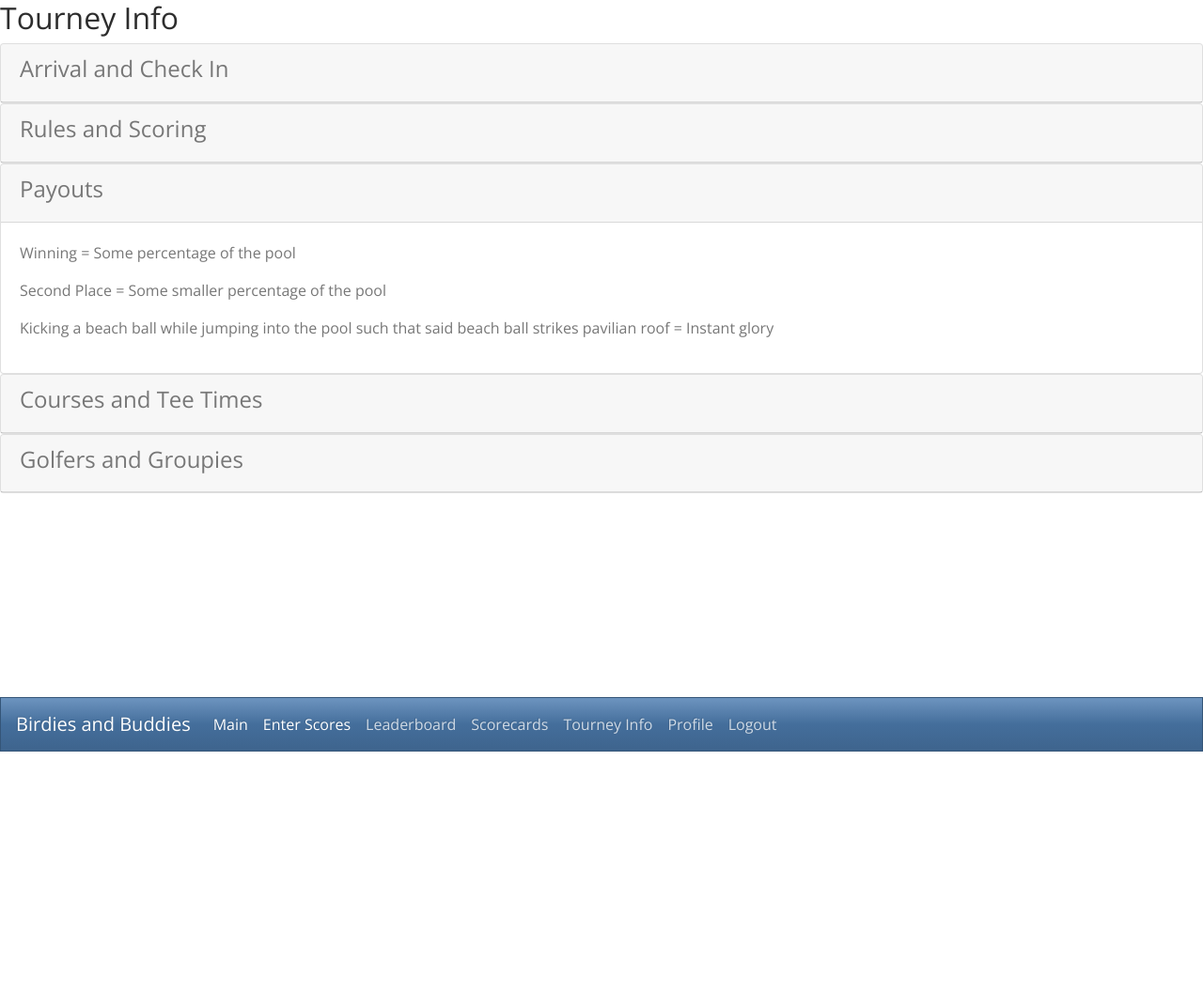
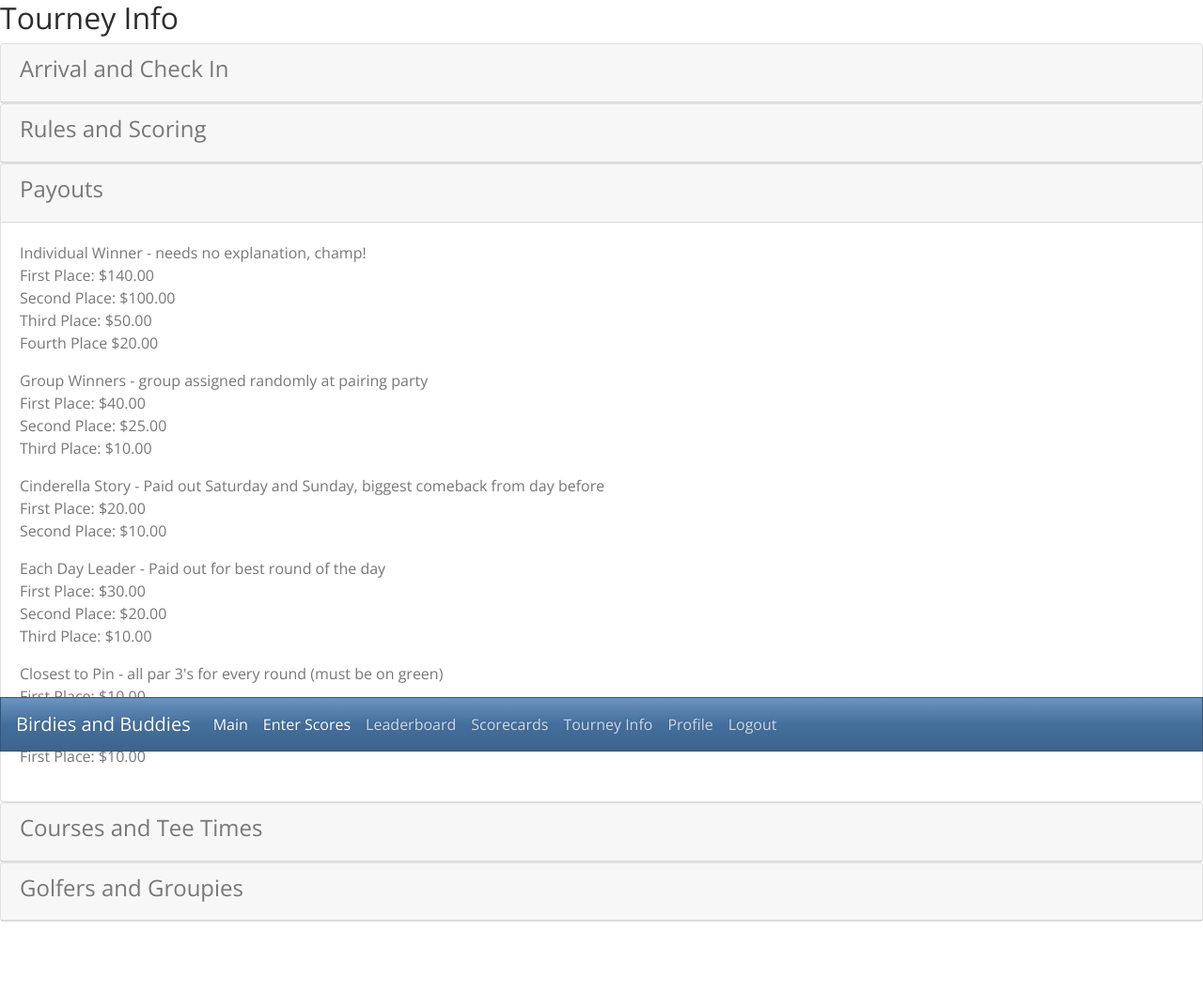
Before and after one commit to Rusty2089/birdiesandbuddies, a Django app: page /tourneyinfo/ in a window 1280 px wide, after a click on "Payouts". Shown: the top 1057 px of the page at 94% size. Before the commit the page ends 800 px from the top, so only its background shows below. Run offline with Django 3.2, Linux system fonts and the light colour scheme; the visitor is signed in with stand-in values (Sample User, id 1); some libraries are stand-ins or nearby versions.

Commit message:
updated scoring and computing raw score

```diff
--- a/buddies/settings.py
+++ b/buddies/settings.py
@@ -23,7 +23,7 @@ BASE_DIR = os.path.dirname(os.path.dirname(os.path.abspath(__file__)))
 SECRET_KEY = 'tqbkl5og8=*c_!f5cx&geu#n_rww#knrtpg7^ozp@qm)*@(d&d'
 
 # SECURITY WARNING: don't run with debug turned on in production!
-DEBUG = False
+DEBUG = True
 
 ALLOWED_HOSTS = [
 	'thawing-tor-67269.herokuapp.com',
--- a/tourney/templates/tourney/tourneyinfo.html
+++ b/tourney/templates/tourney/tourneyinfo.html
@@ -82,10 +82,31 @@
 
 		<div id="collapseThree" class="panel-collapse collapse" aria-labelledby="headingThree" data-parent="#accordion">
 			<div class="card-body">
-				<p>Winning = Some percentage of the pool</p>
-				<p>Second Place = Some smaller percentage of the pool</p>
-				<p>Kicking a beach ball while jumping into the pool such that said beach ball strikes pavilian roof = Instant glory</p>
+				<p>Individual Winner - needs no explanation, champ!<br>
+				First Place:	$140.00<br>
+				Second Place:	$100.00<br>
+				Third Place:	$50.00<br>
+				Fourth Place	$20.00</p>
 
+				<p>Group Winners - group assigned randomly at pairing party<br>
+				First Place:	$40.00<br>
+				Second Place:	$25.00<br>
+				Third Place:	$10.00</p>
+
+				<p>Cinderella Story - Paid out Saturday and Sunday, biggest comeback from day before<br>
+				First Place:	$20.00<br>
+				Second Place:	$10.00</p>
+
+				<p>Each Day Leader - Paid out for best round of the day<br>
+				First Place:	$30.00<br>
+				Second Place:	$20.00<br>
+				Third Place:	$10.00</p>
+
+				<p>Closest to Pin - all par 3's for every round (must be on green)<br>
+				First Place:	$10.00</p>
+
+				<p>Happy Gilmore Drive - Longest drive, 1 hole per day (must be in fairway)<br>
+				First Place:	$10.00</p>
 			</div>
 		</div>
 	</div>
--- a/tourney/views/views_main.py
+++ b/tourney/views/views_main.py
@@ -92,23 +92,18 @@ def enterscores(request):
 	user_list=[]
 	if request.method == 'POST':
 		form = EnterScoreForm(request.POST)    # or None)   #, initial={'hole':pf_hole})
-		print('it posted')
 		if form.is_valid():
-			print('its valid')
 			hole = int(request.POST['hole']) #returns the hole number as an integer
-			print(hole)
 			thru = hole + 1 #indexes the thru value up one
 			hole_score = 'h' + str(hole) + '_pts' #should be a string like 'h1_pts' so it can be used with setattr()
-			print(hole_score)
 
 			inst = qs.get(user_name = who.display_name) #sort the golfer list to match below
 			group = inst.grouping  #sort the golfer list to match below
-			print('group')
-			print(group)
 			golfer_qs = qs.filter(grouping = group)  #sort the golfer list to match below
 			ordered_gqs = golfer_qs.order_by('user_name')  #sort the golfer list to match below
 			#golfer_list = list(ordered_gqs)  #sort the golfer list to match below
 
+			#update thru and hole scores in Daily
 			g1_score = request.POST['g1_score']
 			g2_score = request.POST['g2_score']
 			g3_score = request.POST['g3_score']
@@ -116,29 +111,32 @@ def enterscores(request):
 			score_list = [g1_score, g2_score, g3_score, g4_score]
 			n = 0
 			for i in ordered_gqs:
-				print(i)
-				print(i.golfer)
 				#try:
 				instance = qs.get(user_name = i)
+				print(instance)
 				instance.thru = thru
-				instance.save()
 				pts = int(score_list[n])
 				n += 1
 				setattr(instance, hole_score, pts)
-				print(instance)
-				print(hole_score)
-				print(type(pts))
+				points_sum = 0
+				for p in range(1,19):  #update raw_daily_points
+					hole_attr = 'h' + str(p) + '_pts'
+					try:
+						points_sum += getattr(instance, hole_attr)
+					except TypeError:
+						pass
+					print(points_sum)
+				setattr(instance, 'raw_day_points', points_sum)
 
-				print(i.h15_pts)
+				instance.save()
 				#except:
 				#	pass
 
+
+
 			return HttpResponseRedirect('/enterscores/')
-		else:
-			print('not valid')
 
 	else:
-		print('went through else')
 		if qs.filter(user_name = who).exists():
 			instance = qs.get(user_name = who.display_name)
 			group = instance.grouping
@@ -157,50 +155,71 @@ def enterscores(request):
 
 			try:
 				g1_name = golfer_list[0].golfer
-				g1_ts = golfer_list[0].net_tourney_score
+				g1_rdp = golfer_list[0].raw_day_points
 				g1_user_name = golfer_list[0].user_name #what's used to POST to Daily
 			except IndexError:
 				g1_name = 'None Assigned'
-				g1_ts = 0
+				g1_rdp = 0
 				g1_user_name = ''
 			try:
 				g2_name = golfer_list[1].golfer
-				g2_ts = golfer_list[1].net_tourney_score
+				g2_rdp = golfer_list[1].raw_day_points
 				g2_user_name = golfer_list[1].user_name #what's used to POST to Daily
 			except IndexError:
 				g2_name = 'None Assigned'
-				g2_ts = 0
+				g2_rdp = 0
 				g2_user_name = ''
 			try:
 				g3_name = golfer_list[2].golfer
-				g3_ts = golfer_list[2].net_tourney_score
+				g3_rdp = golfer_list[2].raw_day_points
 				g3_user_name = golfer_list[2].user_name #what's used to POST to Daily
 			except IndexError:
 				g3_name = 'None Assigned'
-				g3_ts = 0
+				g3_rdp = 0
 				g3_user_name = ''
 			try:
 				g4_name = golfer_list[3].golfer
-				g4_ts = golfer_list[3].net_tourney_score
+				g4_rdp = golfer_list[3].raw_day_points
 				g4_user_name = golfer_list[3].user_name #what's used to POST to Daily
 			except IndexError:
 				g4_name = 'None Assigned'
-				g4_ts = 0
+				g4_rdp = 0
 				g4_user_name = ''
 
 			# if a GET (or any other method) we'll create a blank form
+			hpt_attr = 'h' + str(pf_hole) + '_pts' #to set the key for the getattr function
 
-			form = EnterScoreForm(initial={'hole': pf_hole})
+
+			#pre fill scores into a new form
+			try:
+				pf_g1_score = getattr(golfer_list[0], hpt_attr)
+			except IndexError:
+				pf_g1_score = None
+			try:
+				pf_g2_score = getattr(golfer_list[1], hpt_attr)
+			except IndexError:
+				pf_g2_score = None
+			try:
+				pf_g3_score = getattr(golfer_list[2], hpt_attr)
+			except IndexError:
+				pf_g3_score = None
+			try:
+				pf_g4_score = getattr(golfer_list[3], hpt_attr)
+			except IndexError:
+				pf_g4_score = None
+
+
+			form = EnterScoreForm(initial={'hole': pf_hole, 'g1_score': pf_g1_score, 'g2_score': pf_g2_score, 'g3_score': pf_g3_score, 'g4_score': pf_g4_score})
 			content = {
 				'group' : group,
 				'g1_name': g1_name,
-				'g1_ts': g1_ts,
+				'g1_rdp': g1_rdp,
 				'g2_name': g2_name,
-				'g2_ts': g2_ts,
+				'g2_rdp': g2_rdp,
 				'g3_name': g3_name,
-				'g3_ts': g3_ts,
+				'g3_rdp': g3_rdp,
 				'g4_name': g4_name,
-				'g4_ts': g4_ts,
+				'g4_rdp': g4_rdp,
 				'form':form,
 				}
 			return render(request, 'tourney/enterscores.html', content)
```
Also changed, not shown: tourney/templates/tourney/enterscores.html (+5 -5 lines).
